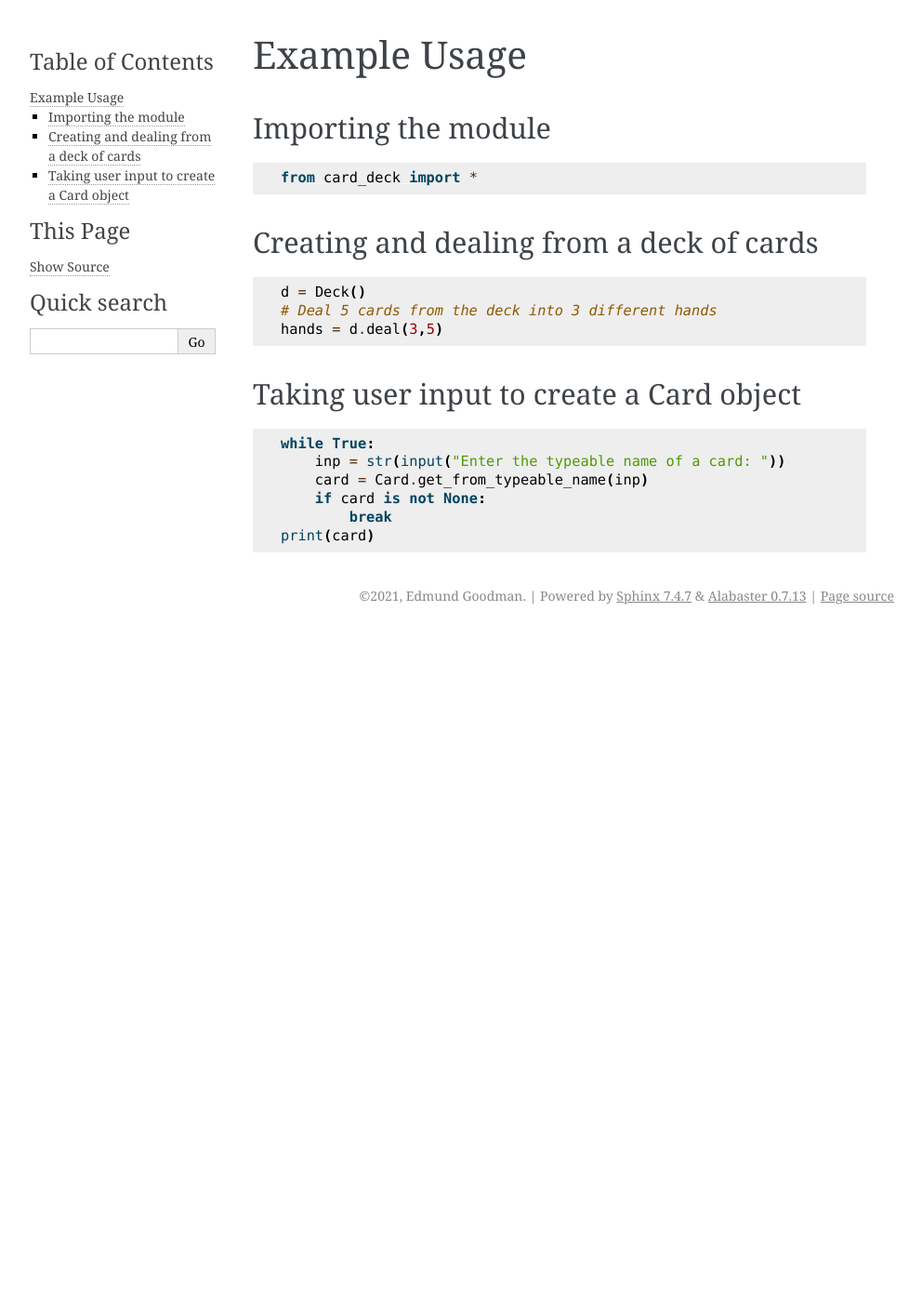
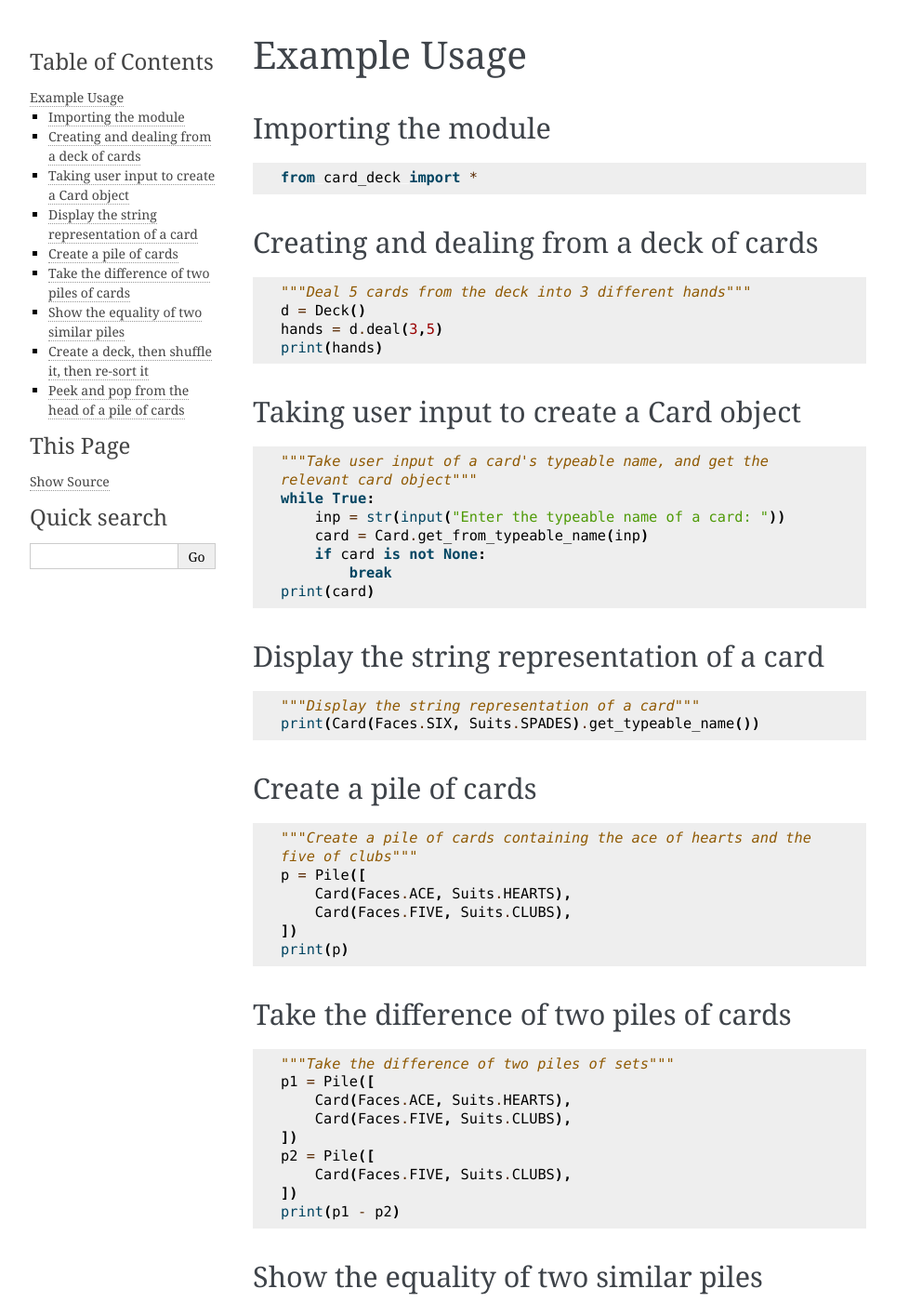
Before and after one commit to EdmundGoodman/card_deck, a Sphinx documentation site: the page built from source/usage.rst, in a window 1280 px wide and 1400 px high. Shown: the whole window at 93% size, without its empty margins (148-1140 px from the left). Built offline with Sphinx 7.4.7, drawn with Linux system fonts in a browser that asks for light colours; some of the changed text lies outside the part shown.

Commit message:
Added example usage snippets and documentation rst

```diff
--- a/source/usage.rst
+++ b/source/usage.rst
@@ -8,23 +8,112 @@ Importing the module
 
     from card_deck import *
 
+
 Creating and dealing from a deck of cards
 -----------------------------------------
 
 .. code-block:: python
 
+    """Deal 5 cards from the deck into 3 different hands"""
     d = Deck()
-    # Deal 5 cards from the deck into 3 different hands
     hands = d.deal(3,5)
+    print(hands)
+
 
 Taking user input to create a Card object
 -----------------------------------------
 
 .. code-block:: python
 
+    """Take user input of a card's typeable name, and get the
+    relevant card object"""
     while True:
         inp = str(input("Enter the typeable name of a card: "))
         card = Card.get_from_typeable_name(inp)
         if card is not None:
             break
     print(card)
+
+
+Display the string representation of a card
+-------------------------------------------
+
+.. code-block:: python
+
+    """Display the string representation of a card"""
+    print(Card(Faces.SIX, Suits.SPADES).get_typeable_name())
+
+
+Create a pile of cards
+----------------------
+
+.. code-block:: python
+
+    """Create a pile of cards containing the ace of hearts and the
+    five of clubs"""
+    p = Pile([
+        Card(Faces.ACE, Suits.HEARTS),
+        Card(Faces.FIVE, Suits.CLUBS),
+    ])
+    print(p)
+
+
+Take the difference of two piles of cards
+-----------------------------------------
+
+.. code-block:: python
+
+    """Take the difference of two piles of sets"""
+    p1 = Pile([
+        Card(Faces.ACE, Suits.HEARTS),
+        Card(Faces.FIVE, Suits.CLUBS),
+    ])
+    p2 = Pile([
+        Card(Faces.FIVE, Suits.CLUBS),
+    ])
+    print(p1 - p2)
+
+
+Show the equality of two similar piles
+--------------------------------------
+
+.. code-block:: python
+
+    """Show two sets of equal contents are equal"""
+    d = Deck()
+    print(d is deepcopy(d))
+
+
+Create a deck, then shuffle it, then re-sort it
+-----------------------------------------------
+
+.. code-block:: python
+
+    """Create a deck, then shuffle it, then re-sort it"""
+    d = Deck()
+    print(d)
+    d.shuffle()
+    print(d)
+    d.sort()
+    print(d)
+
+
+Peek and pop from the head of a pile of cards
+---------------------------------------------
+
+.. code-block:: python
+
+    """Peek and pop from the head of a pile"""
+    p1 = Pile([
+        Card(Faces.ACE, Suits.HEARTS),
+        Card(Faces.FIVE, Suits.CLUBS),
+    ])
+    print(p1)
+    p1.insert(
+        Card(Faces.JACK, Suits.SPADES)
+    )
+    print(p1)
+    print(p1.peek())
+    print(p1)
+    print(p1.pop())
+    print(p1)
```
Also changed, not shown: 1 other file.
